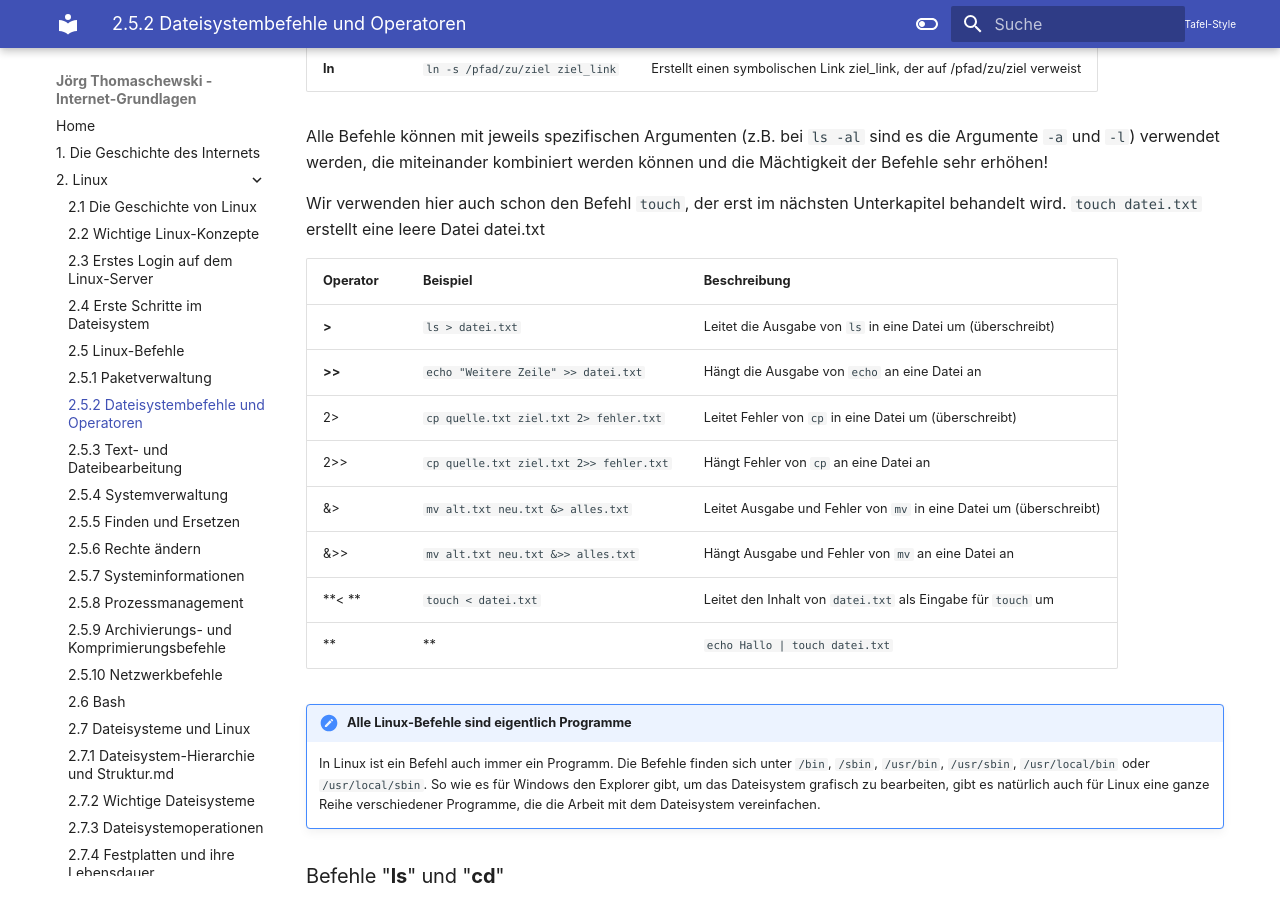
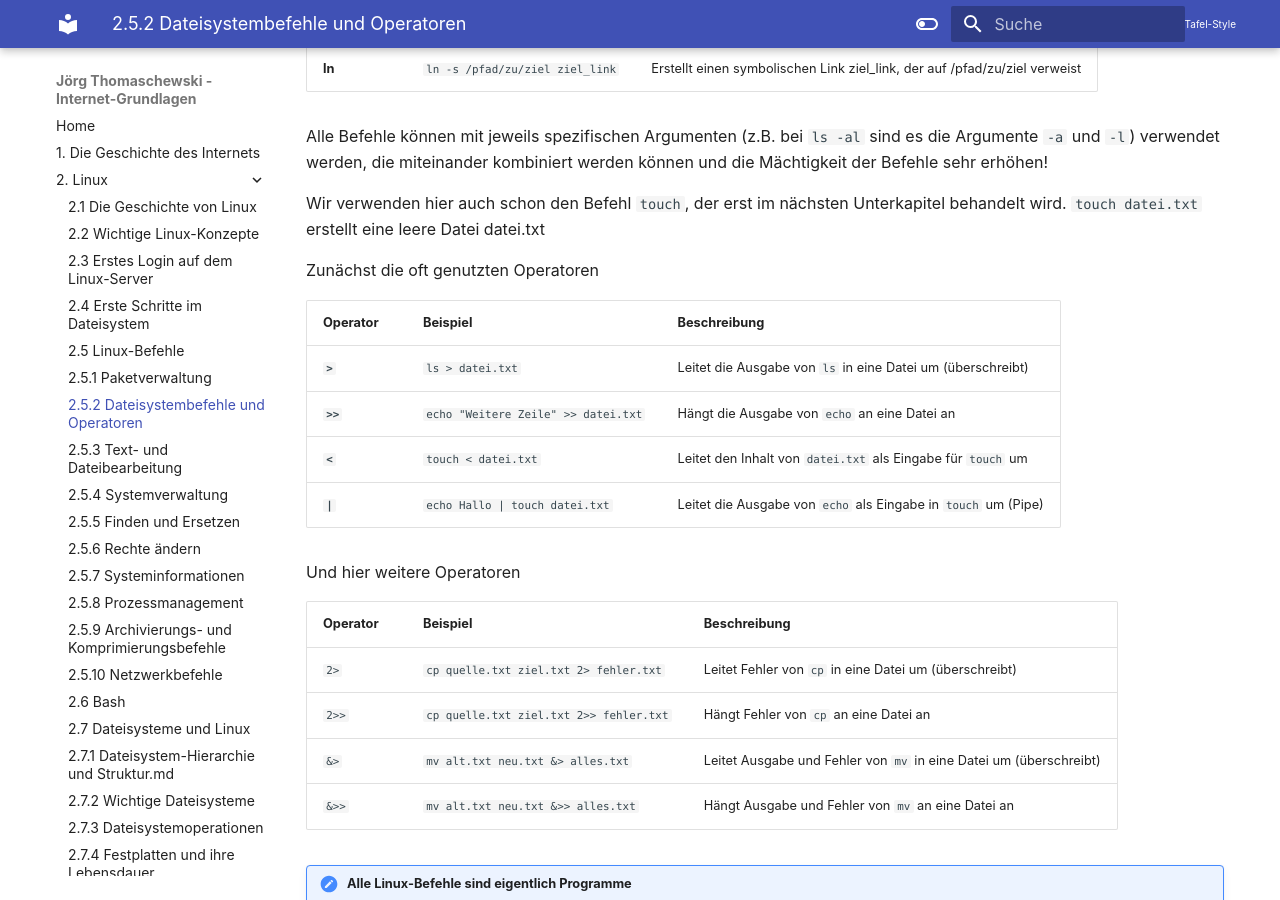
Before and after one commit to JoergThomaschewski/website-html, an MkDocs documentation site: the page built from docs/2Linux/2.5.2_Dateisystembefehle_und_Operatoren.md, in a window 1280 px wide and 900 px high, scrolled down 662 px. Built offline with MkDocs 1.6.1 and Material for MkDocs 9.7.7, drawn with Linux system fonts in a browser that asks for light colours; some of the changed text lies outside the part shown.

Commit message:
Kleinigkeiten 2.5.2 und 2.5.3

```diff
--- a/docs/2Linux/2.5.2_Dateisystembefehle_und_Operatoren.md
+++ b/docs/2Linux/2.5.2_Dateisystembefehle_und_Operatoren.md
@@ -1,6 +1,6 @@
 # 2.5.2 Dateisystembefehle und Operatoren
 
-Übersicht über die Befehle auf dieser Seite  (in **fett** bedeutet prüfungsrelevant):
+Übersicht über die Befehle auf dieser Seite (in **fett** bedeutet prüfungsrelevant):
 
 | Befehl | Beispiel | Beschreibung |
 |--------|----------|--------------|
@@ -19,17 +19,24 @@ Alle Befehle können mit jeweils spezifischen Argumenten (z.B. bei `ls -al` sind
 
 Wir verwenden hier auch schon den Befehl `touch`, der erst im nächsten Unterkapitel behandelt wird. `touch datei.txt` erstellt eine leere Datei datei.txt
 
+Zunächst die oft genutzten Operatoren
 
 | Operator  | Beispiel                  | Beschreibung |
 |-----------|---------------------------|--------------|
-| **>**       | `ls > datei.txt` | Leitet die Ausgabe von `ls` in eine Datei um (überschreibt) |
-| **>>**      | `echo "Weitere Zeile" >> datei.txt` | Hängt die Ausgabe von `echo` an eine Datei an |
-| 2>      | `cp quelle.txt ziel.txt 2> fehler.txt` | Leitet Fehler von `cp` in eine Datei um (überschreibt) |
-| 2>>     | `cp quelle.txt ziel.txt 2>> fehler.txt` | Hängt Fehler von `cp` an eine Datei an |
-| &>      | `mv alt.txt neu.txt &> alles.txt` | Leitet Ausgabe und Fehler von `mv` in eine Datei um (überschreibt) |
-| &>>     | `mv alt.txt neu.txt &>> alles.txt` | Hängt Ausgabe und Fehler von `mv` an eine Datei an |
-| **< **      | `touch < datei.txt` | Leitet den Inhalt von `datei.txt` als Eingabe für `touch` um |
-| **| **      | `echo Hallo | touch datei.txt` | Leitet die Ausgabe von `echo` als Eingabe in `touch` um (Pipe) |
+| **`>`**       | `ls > datei.txt` | Leitet die Ausgabe von `ls` in eine Datei um (überschreibt) |
+| **`>>`**      | `echo "Weitere Zeile" >> datei.txt` | Hängt die Ausgabe von `echo` an eine Datei an |
+| **`<`**       | `touch < datei.txt` | Leitet den Inhalt von `datei.txt` als Eingabe für `touch` um |
+| **`|`**       | `echo Hallo | touch datei.txt` | Leitet die Ausgabe von `echo` als Eingabe in `touch` um (Pipe) |
+
+Und hier weitere Operatoren
+
+| Operator  | Beispiel                  | Beschreibung |
+|-----------|---------------------------|--------------|
+| `2>`      | `cp quelle.txt ziel.txt 2> fehler.txt` | Leitet Fehler von `cp` in eine Datei um (überschreibt) |
+| `2>>`     | `cp quelle.txt ziel.txt 2>> fehler.txt` | Hängt Fehler von `cp` an eine Datei an |
+| `&>`      | `mv alt.txt neu.txt &> alles.txt` | Leitet Ausgabe und Fehler von `mv` in eine Datei um (überschreibt) |
+| `&>>`     | `mv alt.txt neu.txt &>> alles.txt` | Hängt Ausgabe und Fehler von `mv` an eine Datei an |
+
 
 !!! note "Alle Linux-Befehle sind eigentlich Programme"
     In Linux ist ein Befehl auch immer ein Programm. Die Befehle finden sich unter `/bin`, `/sbin`, `/usr/bin`, `/usr/sbin`, `/usr/local/bin` oder `/usr/local/sbin`. So wie es für Windows den Explorer gibt, um das Dateisystem grafisch zu bearbeiten, gibt es natürlich auch für Linux eine ganze Reihe verschiedener Programme, die die Arbeit mit dem Dateisystem vereinfachen.
@@ -188,19 +195,20 @@ Der Operator **`|`** leitet die Ausgabe eines Befehls als Eingabe in einen ander
     In diesem "Spiel" werden Sie verschiedene Dateiverwaltungsbefehle anwenden. Folgen Sie den Anweisungen und beantworten Sie die Fragen am Ende. Verwenden Sie `ls -al`, um den aktuellen Zustand der Verzeichnisse und Dateien zu überprüfen.
 
     1. Erstellen Sie eine Datei namens `ersteDatei` und eine weitere Datei namens `zweiteDatei`. Hier der Tipp, dass dies wie folgt geht: `touch ersteDatei zweiteDatei`
-    2. Kopieren Sie `ersteDatei` nach `zweiteDatei`.
-    3. Benennen Sie `ersteDatei` in `neueDatei` um und nutzen Sie das Argument `-i`.
-    4. Kopieren Sie `neueDatei` in eine versteckte Datei namens `.versteckteDatei`.
-    5. Kopieren Sie `neueDatei` nach `weitereDatei` und nutzen Sie `-v`.
-    6. Kopieren Sie `neueDatei` nach `zusätzlicheDatei` und nutzen Sie `-i`.
-    7. Kopieren Sie `weitereDatei` nach `.versteckteDatei` und überschreiben Sie sie und nutzen Sie `-iv`.
-    8. Kopieren Sie `neueDatei` nach `weitereDatei` und sichern Sie die alte Version mit `-b`.
-    9. Schreiben Sie den Text "test" in `weitereDatei`.
-    10. Kopieren Sie `neueDatei` nach `weitereDatei` und sichern Sie die alte Version mit `-b`.
-    11. Erstellen Sie einen symbolischen Link namens `neuerLink`, der auf `neueDatei` verweist.
-    12. Kopieren Sie `neuerLink` nach `neuerLink2`.
-    13. Löschen Sie alle Dateien, die mit `Datei` enden. Hier der Tipp, dass dies mit `rm *Datei` geht.
-    14. Beantworten Sie folgende Fragen:
+    2. Schreiben Sie Ihren Namen in die Datei `echo "meinName" > ersteDatei`.
+    3. Kopieren Sie `ersteDatei` nach `zweiteDatei`.
+    4. Benennen Sie `ersteDatei` in `neueDatei` um und nutzen Sie das Argument `-i`.
+    5. Kopieren Sie `neueDatei` in eine versteckte Datei namens `.versteckteDatei`.
+    6. Kopieren Sie `neueDatei` nach `weitereDatei` und nutzen Sie `-v`.
+    7. Kopieren Sie `neueDatei` nach `zusätzlicheDatei` und nutzen Sie `-i`.
+    8. Kopieren Sie `weitereDatei` nach `.versteckteDatei` und überschreiben Sie sie und nutzen Sie `-iv`.
+    9. Kopieren Sie `neueDatei` nach `weitereDatei` und sichern Sie die alte Version mit `-b`.
+    10. Schreiben Sie den Text "test" in `weitereDatei`.
+    11. Kopieren Sie `neueDatei` nach `weitereDatei` und sichern Sie die alte Version mit `-b`.
+    12. Erstellen Sie einen symbolischen Link namens `neuerLink`, der auf `neueDatei` verweist.
+    13. Kopieren Sie `neuerLink` nach `neuerLink2`.
+    14. Löschen Sie alle Dateien, die mit `Datei` enden. Hier der Tipp, dass dies mit `rm *Datei` geht.
+    15. Beantworten Sie folgende Fragen:
         - Welche Dateien waren mit welchen Inhalten vor dem Ausführen des Befehls `rm` vorhanden?
         - Welche Dateien (nicht Links!) sind nach dem Befehl `rm` noch vorhanden?
         - Was passiert mit den Links auf Dateien, wenn die Dateien gelöscht sind?
```
Also changed, not shown: docs/2Linux/2.5.3_Text-_und_Dateibearbeitung.md (+6 -6 lines).
